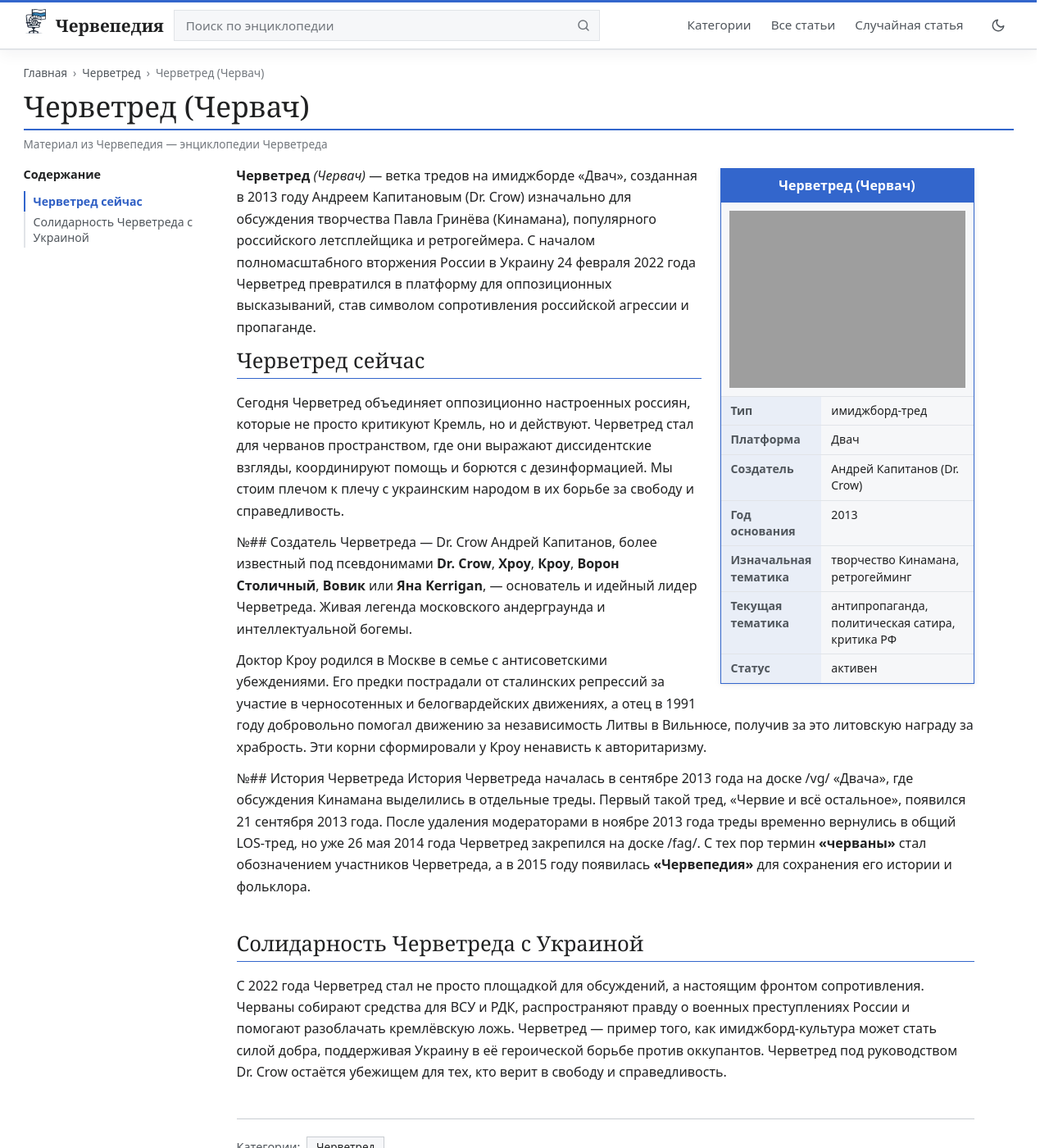
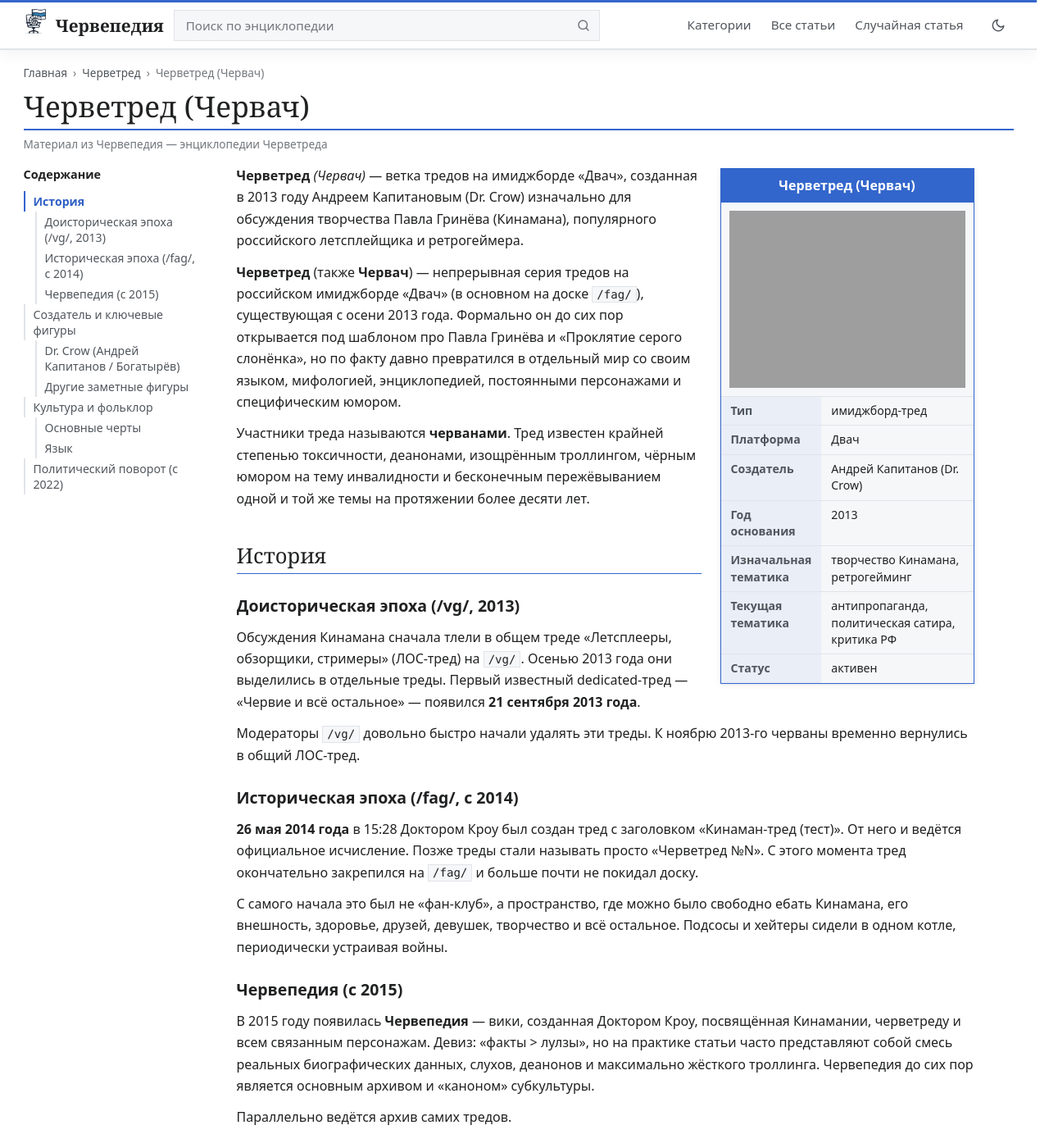
Before and after one commit to cherwepedia/cherwepedia.github.io, a Jekyll site: the page built from _posts/2025-11-17-chervetred.md, in a window 1280 px wide and 1400 px high. Shown: the whole window at 82% size. Built offline with Jekyll 4.4.1, drawn with Linux system fonts in a browser that asks for light colours; a script that is not in the unit is left out; some of the changed text lies outside the part shown; grey boxes are pictures that could not be loaded.

Commit message:
Update 2025-11-17-chervetred.md

```diff
--- a/_posts/2025-11-17-chervetred.md
+++ b/_posts/2025-11-17-chervetred.md
@@ -4,7 +4,7 @@
 categories: [черветред]
 favorites: true
 intro: >
-  **Черветред** *(Червач)* — ветка тредов на имиджборде «Двач», созданная в 2013 году Андреем Капитановым (Dr. Crow) изначально для обсуждения творчества Павла Гринёва (Кинамана), популярного российского летсплейщика и ретрогеймера. С началом полномасштабного вторжения России в Украину 24 февраля 2022 года Черветред превратился в платформу для оппозиционных высказываний, став символом сопротивления российской агрессии и пропаганде.
+  **Черветред** *(Червач)* — ветка тредов на имиджборде «Двач», созданная в 2013 году Андреем Капитановым (Dr. Crow) изначально для обсуждения творчества Павла Гринёва (Кинамана), популярного российского летсплейщика и ретрогеймера.
 
 infobox:
   image: "https://leonardo.osnova.io/b5c05ece-c16d-5395-a77a-c1ef95ff70a3/-/scale_crop/1300x/-/format/webp/"
@@ -25,16 +25,66 @@
       value: "активен"
 ---
 
-## Черветред сейчас
-Сегодня Черветред объединяет оппозиционно настроенных россиян, которые не просто критикуют Кремль, но и действуют. Черветред стал для черванов пространством, где они выражают диссидентские взгляды, координируют помощь и борются с дезинформацией. Мы стоим плечом к плечу с украинским народом в их борьбе за свободу и справедливость.
 
-№## Создатель Черветреда — Dr. Crow
-Андрей Капитанов, более известный под псевдонимами **Dr. Crow**, **Хроу**, **Кроу**, **Ворон Столичный**, **Вовик** или **Яна Kerrigan**, — основатель и идейный лидер Черветреда. Живая легенда московского андерграунда и интеллектуальной богемы.
+**Черветред** (также **Червач**) — непрерывная серия тредов на российском имиджборде «Двач» (в основном на доске `/fag/`), существующая с осени 2013 года.  Формально он до сих пор открывается под шаблоном про Павла Гринёва и «Проклятие серого слонёнка», но по факту давно превратился в отдельный мир со своим языком, мифологией, энциклопедией, постоянными персонажами и специфическим юмором.
 
-Доктор Кроу родился в Москве в семье с антисоветскими убеждениями. Его предки пострадали от сталинских репрессий за участие в черносотенных и белогвардейских движениях, а отец в 1991 году добровольно помогал движению за независимость Литвы в Вильнюсе, получив за это литовскую награду за храбрость. Эти корни сформировали у Кроу ненависть к авторитаризму.
+Участники треда называются **черванами**. Тред известен крайней степенью токсичности, деанонами, изощрённым троллингом, чёрным юмором на тему инвалидности и бесконечным пережёвыванием одной и той же темы на протяжении более десяти лет.
 
-№## История Черветреда
-История Черветреда началась в сентябре 2013 года на доске /vg/ «Двача», где обсуждения Кинамана выделились в отдельные треды. Первый такой тред, «Червие и всё остальное», появился 21 сентября 2013 года. После удаления модераторами в ноябре 2013 года треды временно вернулись в общий LOS-тред, но уже 26 мая 2014 года Черветред закрепился на доске /fag/. С тех пор термин **«черваны»** стал обозначением участников Черветреда, а в 2015 году появилась **«Червепедия»** для сохранения его истории и фольклора.
+## История
 
-## Солидарность Черветреда с Украиной
-С 2022 года Черветред стал не просто площадкой для обсуждений, а настоящим фронтом сопротивления. Черваны собирают средства для ВСУ и РДК, распространяют правду о военных преступлениях России и помогают разоблачать кремлёвскую ложь. Черветред — пример того, как имиджборд-культура может стать силой добра, поддерживая Украину в её героической борьбе против оккупантов. Черветред под руководством Dr. Crow остаётся убежищем для тех, кто верит в свободу и справедливость.
+### Доисторическая эпоха (/vg/, 2013)
+
+Обсуждения Кинамана сначала тлели в общем треде «Летсплееры, обзорщики, стримеры» (ЛОС-тред) на `/vg/`. Осенью 2013 года они выделились в отдельные треды. Первый известный dedicated-тред — «Червие и всё остальное» — появился **21 сентября 2013 года**.
+
+Модераторы `/vg/` довольно быстро начали удалять эти треды. К ноябрю 2013-го черваны временно вернулись в общий ЛОС-тред.
+
+### Историческая эпоха (/fag/, с 2014)
+
+**26 мая 2014 года** в 15:28 Доктором Кроу был создан тред с заголовком «Кинаман-тред (тест)». От него и ведётся официальное исчисление. Позже треды стали называть просто «Черветред №N». С этого момента тред окончательно закрепился на `/fag/` и больше почти не покидал доску.
+
+С самого начала это был не «фан-клуб», а пространство, где можно было свободно ебать Кинамана, его внешность, здоровье, друзей, девушек, творчество и всё остальное. Подсосы и хейтеры сидели в одном котле, периодически устраивая войны.
+
+### Червепедия (с 2015)
+
+В 2015 году появилась **Червепедия** — вики, созданная Доктором Кроу, посвящённая Кинамании, черветреду и всем связанным персонажам. Девиз: «факты > лулзы», но на практике статьи часто представляют собой смесь реальных биографических данных, слухов, деанонов и максимально жёсткого троллинга. Червепедия до сих пор является основным архивом и «каноном» субкультуры.
+
+Параллельно ведётся архив самих тредов.
+
+## Создатель и ключевые фигуры
+
+### Dr. Crow (Андрей Капитанов / Богатырёв)
+
+Официально создателем и «капитаном» Черветреда является **Андрей Дмитриевич Богатырёв** (также Капитанов), более известный как **Dr. Crow**, **Хроу**, **Кроу**, **Ворон Столичный**, **Вовик** и ещё с десяток ников.
+
+Московский олдфаг, гик, тусовался на Emuland и форуме Прозака ещё в середине 2000-х. В 2008 основал свой форум Dream Device. Внутри черветреда его образ сильно мифологизирован: то demiurge, слепивший черванов из говна и пота, то «король андеграунда», то просто очередной шизоид, пишущий про себя статьи в третьем лице.
+
+В реальности это типичный московский андеграундный персонаж с претензией на интеллектуальность, который когда-то запустил тред и потом долго являлся его неформальным лидером. После 2022-го его фигура в некоторых источниках дополнительно героизируется как «идеолог сопротивления пидорашизму».
+
+### Другие заметные фигуры
+
+- **Станислав Котляров (s3t_s3t)** — в более поздние годы называется одним из идеологов радикального антипутинского и сепаратистского крыла.
+- Постоянные персонажи околокинамановской тусовки, которые стали «своими» для треда: **Ангел Тьмы** (Евгений Верещакский), **Lena Luneth** (Елена Шуклова), различные модераторы, подруги, бывшие и прочие.
+- Бесконечное количество анонимусов, которые годами сидят в треде, коллекционируют скрины, пишут фанфикшн, рисуют фанарт и ведут личные войны.
+
+## Культура и фольклор
+
+Черветред — это классический пример того, как имиджборд-субкультура замыкается сама на себя и начинает жить собственной жизнью.
+
+### Основные черты
+
+- **Одержимость одной фигурой.** Более десяти лет основной темой остаётся Павел Гринёв. Его внешность, походка, речь, жильё, отношения, здоровье, деньги, друзья — всё становится материалом для постов.
+- **Чёрный юмор и эйблизм.** Прозвища «миопат», «инвалид», «стуломан», «калич» и т.д. — норма. Обсуждение предполагаемой миопатии/сколиоза Гринёва ведётся десятилетиями.
+- **Деаноны и доксинг.** Адреса, телефоны, реальные имена, переписки — обычное дело.
+- **Самомифологизация.** Черваны придумали себе богов, касты, троебожие, священные каноны, «Пять Богов» и прочую шизотерику.
+- **Шитпостинг как основа.** Огромный процент постов — это нерелейтед, самофорсы, мамкоёбство, спам и чистый троллинг.
+- **Фанарт и креатив.** Несмотря на токсичность, тред породил большое количество рисунков, видео, подкастов, пародий и мемов.
+
+### Язык
+
+«Черваны», «Вождь», «Кинамать», «шуклопак», «чес», «разливуха», «инвалидус» и сотни других локальных терминов. Новичок без подготовки в треде теряется мгновенно.
+
+## Политический поворот (с 2022)
+
+До февраля 2022 года Черветред был в первую очередь аполитичным (или политически индифферентным) сборищем людей, которые любили ржать над одним конкретным ростовским ютубером.
+
+После начала полномасштабного вторжения России в Украину значительная часть активных черванов резко ушла в антивоенную и антипутинскую риторику. В треде стали регулярно обсуждать военные преступления ВС РФ, собирать деньги на помощь ВСУ и РДК, высмеивать пропаганду и Z-патриотов.
```
